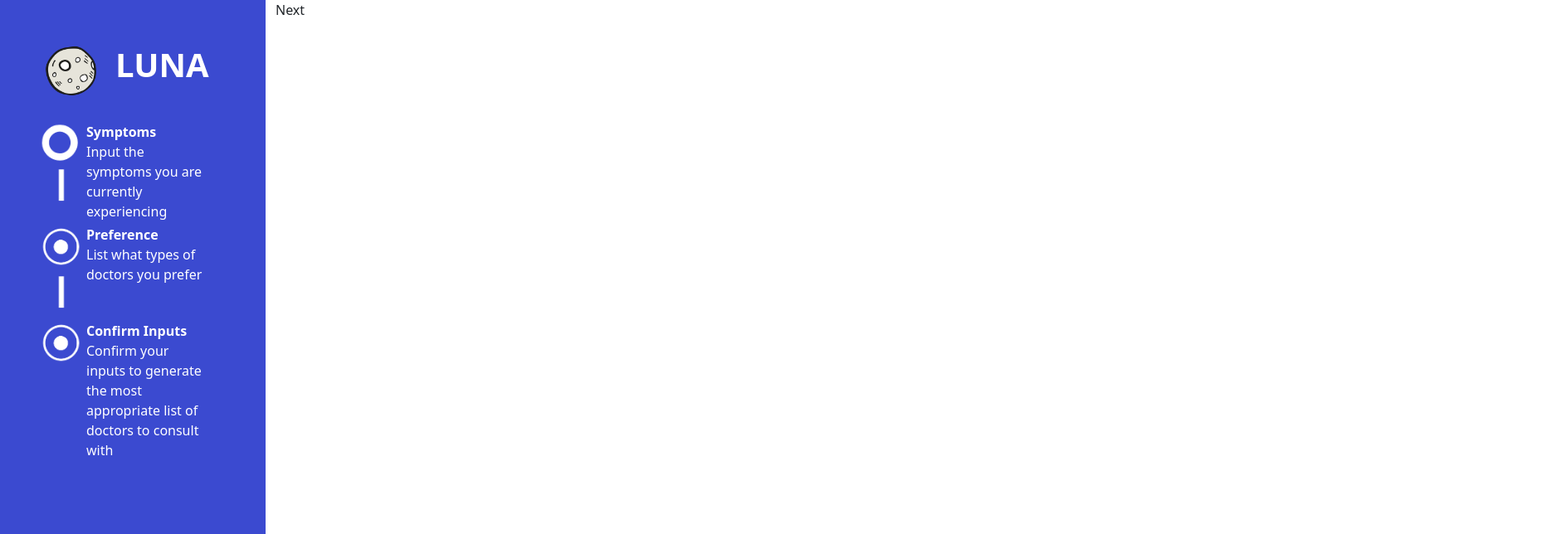
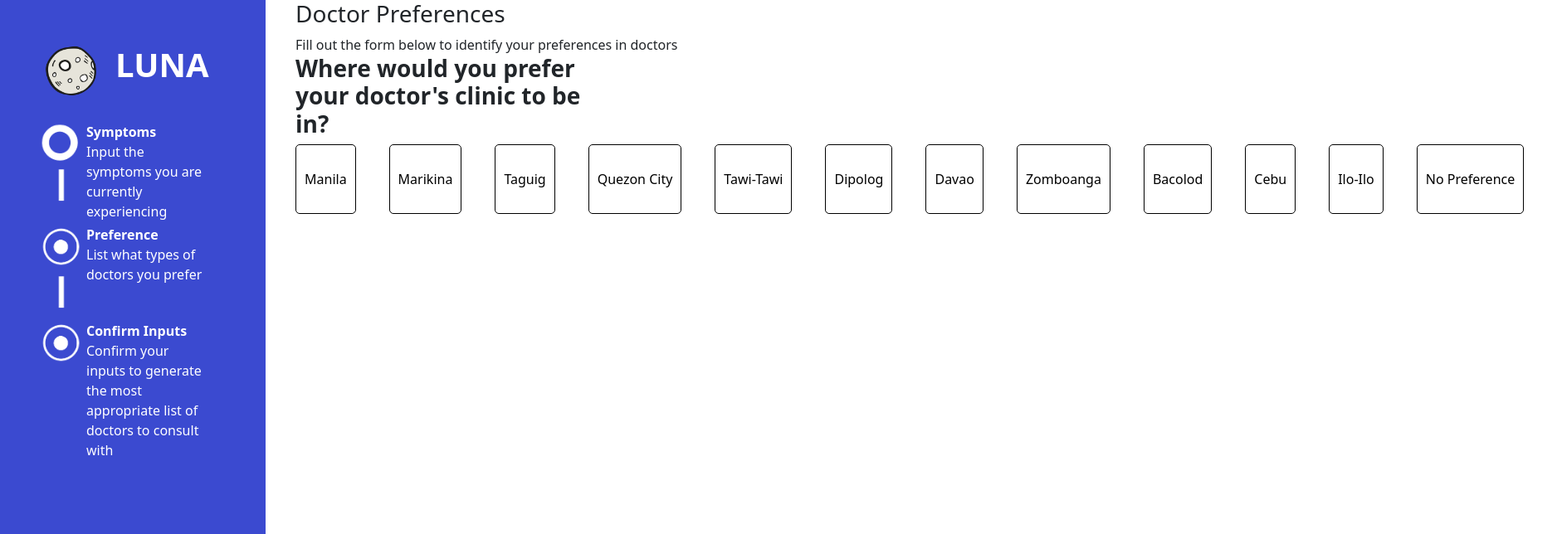
Before and after one commit to seanpe11/luna-frontend, a React (Create React App) app: page /findMe in a window 1280 px wide. Both pictures are taken after a click on the button "Go to Preference". Shown: the top 644 px of the page at 83% size, 1876 px wide, since content can reach past the window. Built offline with nearby package versions, Linux system fonts and the light colour scheme.

Commit message:
added all parts of preferences

```diff
--- a/package.json
+++ b/package.json
@@ -6,6 +6,7 @@
     "@testing-library/jest-dom": "^5.11.4",
     "@testing-library/react": "^11.1.0",
     "@testing-library/user-event": "^12.1.10",
+    "axios": "^0.24.0",
     "bootstrap": "^5.1.3",
     "react": "^17.0.2",
     "react-bootstrap": "^2.0.2",
--- a/src/css/luna.css
+++ b/src/css/luna.css
@@ -11,6 +11,8 @@
   min-height: 80px;
   border: none;
   min-width: 1000px;
+  overflow: hidden;
+  flex-wrap: wrap;
 }
 .findMe-select::-moz-focus-inner {
   border: 0;
@@ -18,28 +20,16 @@
 .findMe-select:focus {
   outline: none;
 }
-.findMe-option-thin {
-  min-width: 30px;
+
+.findMe-option-thicc {
+  max-width: 300px;
   font-size: 1em;
-  padding: 20px 5px;
+  padding: 30px 10px;
   text-align: center;
   margin-right: 40px;
-  display: inline-block;
+  display: inline-flex;
   cursor: pointer;
   border:rgb(0, 0, 0) solid 1px;
   border-radius: 5px;
   color: rgb(0, 0, 0);
 }
-
-.findMe-option-thicc {
-  min-width: 10px;
-  font-size: 1em;
-  padding: 50px 5px;
-  text-align: center;
-  margin-right: 40px;
-  display: inline-block;
-  cursor: pointer;
-  border:rgb(0, 0, 0) solid 1px;
-  border-radius: 5px;
-  color: rgb(0, 0, 0);
-}
--- a/src/views/FindMe.js
+++ b/src/views/FindMe.js
@@ -1,6 +1,7 @@
 import React from "react"
 import SideBar from "../components/SideBar"
 import Symptoms from "../components/FindMe/Symptoms"
+import "../css/luna.css"
 
 
 class FindMe extends React.Component {
@@ -9,6 +10,14 @@ class FindMe extends React.Component {
     super()
     this.state = {
       progressIndex: 1,
+      preferenceIndex: 0,
+      preferences: {
+        location: "",
+        age: "",
+        price: 0,
+        experience: 0,
+        gender: "",
+      },
       sidedata: []
     }
   }
@@ -83,6 +92,148 @@ class FindMe extends React.Component {
     }
   }
 
+  onSelectChange = (param, e) => {
+    var preferences = this.state.preferences
+    var valueSelected
+    switch(param){
+      case "Price":
+        valueSelected = parseInt(e.target.value)
+        preferences.price = valueSelected;
+        break;
+      case "Location":
+        valueSelected = (e.target.value)
+        preferences.location = valueSelected;
+        break;
+      case "Age":
+        valueSelected = parseInt(e.target.value)
+        preferences.age = valueSelected;
+        break;
+      case "Experience":
+        valueSelected = parseInt(e.target.value)
+        preferences.experience = valueSelected;
+        break;
+      default:
+        break;
+    }
+    this.setState({preferences: preferences})
+  }
+
+  preferenceState() {
+    switch(this.state.preferenceIndex){
+      case 0: // location
+          return (
+            <div class="findMe-wrapper col-8">
+                <h3><strong>Where would you prefer your doctor's clinic to be in?</strong></h3>
+                <select class="findMe-select" multiple onChange={(e) => this.onSelectChange("Location", e)}>
+                    <option class="findMe-option-thicc" value="Manila">Manila</option>
+                    <option class="findMe-option-thicc" value="Marikina">Marikina</option>
+                    <option class="findMe-option-thicc" value="Taguig">Taguig</option>
+                    <option class="findMe-option-thicc" value="Quezon City">Quezon City</option>
+                    <option class="findMe-option-thicc" value="Tawi-Tawi">Tawi-Tawi</option>
+                    <option class="findMe-option-thicc" value="Dipolog">Dipolog</option>
+                    <option class="findMe-option-thicc" value="Davao">Davao</option>
+                    <option class="findMe-option-thicc" value="Zomboanga">Zomboanga</option>
+                    <option class="findMe-option-thicc" value="Bacolod">Bacolod</option>
+                    <option class="findMe-option-thicc" value="Cebu">Cebu</option>
+                    <option class="findMe-option-thicc" value="Ilo-Ilo">Ilo-Ilo</option>
+                    <option class="findMe-option-thicc" value="">No Preference</option>
+                </select>
+
+                <button
+                type="button"
+                class="btn btn-primary position-absolute"
+                style={{bottom: '30px', right: '30px', width: '200px'}}
+                onClick={() => {this.setState({preferenceIndex: this.state.preferenceIndex + 1})}}
+              >Next</button>
+            </div>
+          )
+      case 1: // age
+          return (
+            <div class="findMe-wrapper col-8">
+                <h3><strong>What age group do you prefer for your Doctor’s Age?</strong></h3>
+                <select class="findMe-select" multiple onChange={(e) => this.onSelectChange("Age", e)}>
+                    <option class="findMe-option-thicc" value="500">Less than PHP 500.00</option>
+                    <option class="findMe-option-thicc" value="1000">PHP 500.00 to PHP 1,000.00</option>
+                    <option class="findMe-option-thicc" value="2000">PHP 1,000 to PHP 2,000.00</option>
+                    <option class="findMe-option-thicc" value="2001">More than PHP 2,000.00</option>
+                    <option class="findMe-option-thicc" value="-1">No Preference</option>
+                </select>
+
+                <button
+                type="button"
+                class="btn btn-primary position-absolute"
+                style={{bottom: '30px', right: '30px', width: '200px'}}
+                onClick={() => {this.setState({preferenceIndex: this.state.preferenceIndex + 1})}}
+              >Next</button>
+            </div>
+          )
+      case 2: // experience
+          return (
+            <div class="findMe-wrapper col-8">
+                <h3><strong>How much years of experience do you prefer with your doctors?</strong></h3>
+                <select class="findMe-select" multiple onChange={(e) => this.onSelectChange("Experience", e)}>
+                    <option class="findMe-option-thicc" value="0">Less than 10 years of experience</option>
+                    <option class="findMe-option-thicc" value="10">10 or more years of experience</option>
+                    <option class="findMe-option-thicc" value="20">20 or more years of experience</option>
+                    <option class="findMe-option-thicc" value="-1">No Preference</option>
+                </select>
+
+                <button
+                type="button"
+                class="btn btn-primary position-absolute"
+                style={{bottom: '30px', right: '30px', width: '200px'}}
+                onClick={() => {this.setState({preferenceIndex: this.state.preferenceIndex + 1})}}
+              >Next</button>
+            </div>
+          )
+      case 3: // price
+          return (
+            <div class="findMe-wrapper col-8">
+                <h3><strong>How much can you budget for doctor consultations?</strong></h3>
+                <select class="findMe-select" multiple onChange={(e) => this.onSelectChange("Price", e)}>
+                    <option class="findMe-option-thicc" value="500">Less than PHP 500.00</option>
+                    <option class="findMe-option-thicc" value="1000">PHP 500.00 to PHP 1,000.00</option>
+                    <option class="findMe-option-thicc" value="2000">PHP 1,000 to PHP 2,000.00</option>
+                    <option class="findMe-option-thicc" value="2001">More than PHP 2,000.00</option>
+                    <option class="findMe-option-thicc" value="-1">No Preference</option>
+                </select>
+
+                <button
+                type="button"
+                class="btn btn-primary position-absolute"
+                style={{bottom: '30px', right: '30px', width: '200px'}}
+                onClick={() => {this.setState({preferenceIndex: this.state.preferenceIndex + 1})}}
+              >Next</button>
+            </div>
+          )
+      case 4: // gender
+          return (
+            <div class="findMe-wrapper col-8">
+                <h3><strong>What is your preferred sex in your doctors?</strong></h3>
+                <select class="findMe-select" multiple onChange={(e) => this.onSelectChange("Gender", e)}>
+                    <option class="findMe-option-thicc" value="male">Male</option>
+                    <option class="findMe-option-thicc" value="female">Female</option>
+                    <option class="findMe-option-thicc" value="none">No Preference</option>
+                </select>
+
+                <button
+                type="button"
+                class="btn btn-primary position-absolute"
+                style={{bottom: '30px', right: '30px', width: '200px'}}
+                onClick={() => {this.setState({preferenceIndex: this.state.preferenceIndex + 1})}}
+              >Next</button>
+            </div>
+          )
+
+
+      default:
+          return(
+            <div>something broke</div>
+          )
+    }
+
+  }
+
   render() {
     return(
       <>
@@ -99,9 +250,14 @@ class FindMe extends React.Component {
               >Go to Preference</button>
             </> :
             <>
-              <div className="col-6">
-                <span>Next</span>
+            <div className="col-6">
+              <div class="container">
+                <h3>Doctor Preferences</h3>
+                <span>Fill out the form below to identify your preferences in doctors</span>
+                {this.preferenceState()}
               </div>
+            </div>
+
             </>
           }
         </div>
```
Also changed, not shown: src/components/FindMe/Price.js (deleted, +0 -25 lines), 2 other files (tests, documents, lock files or other folders).
